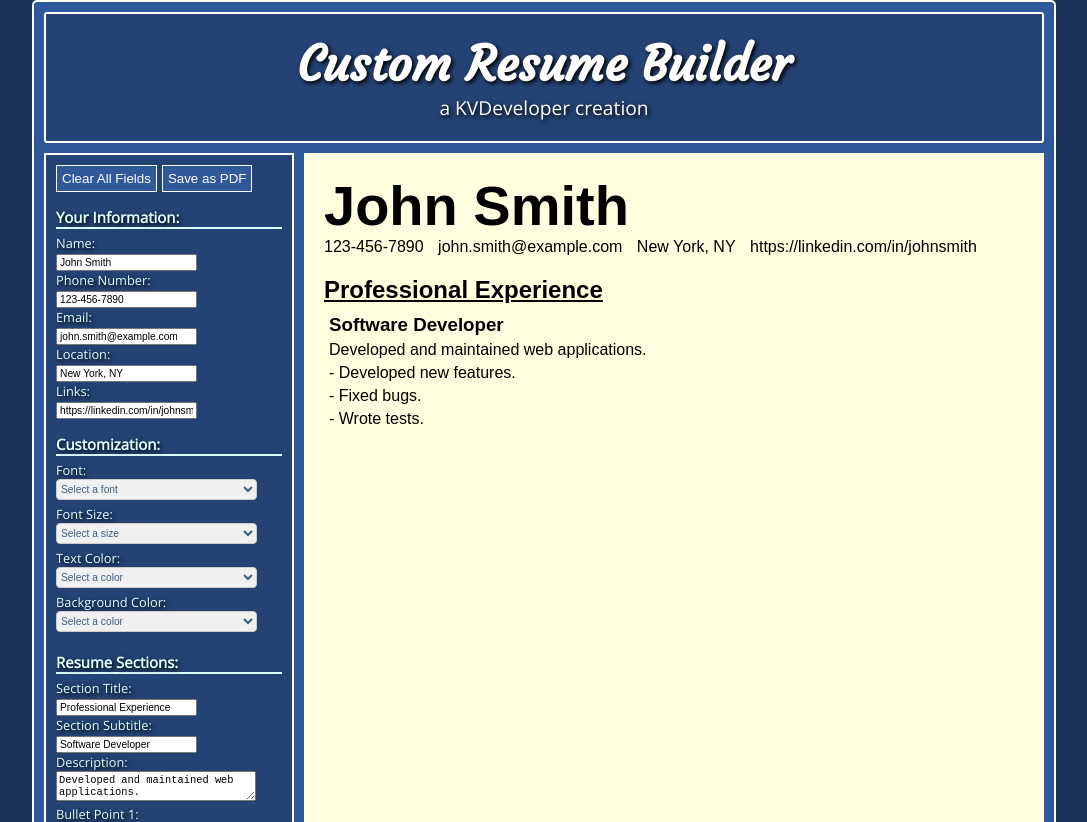
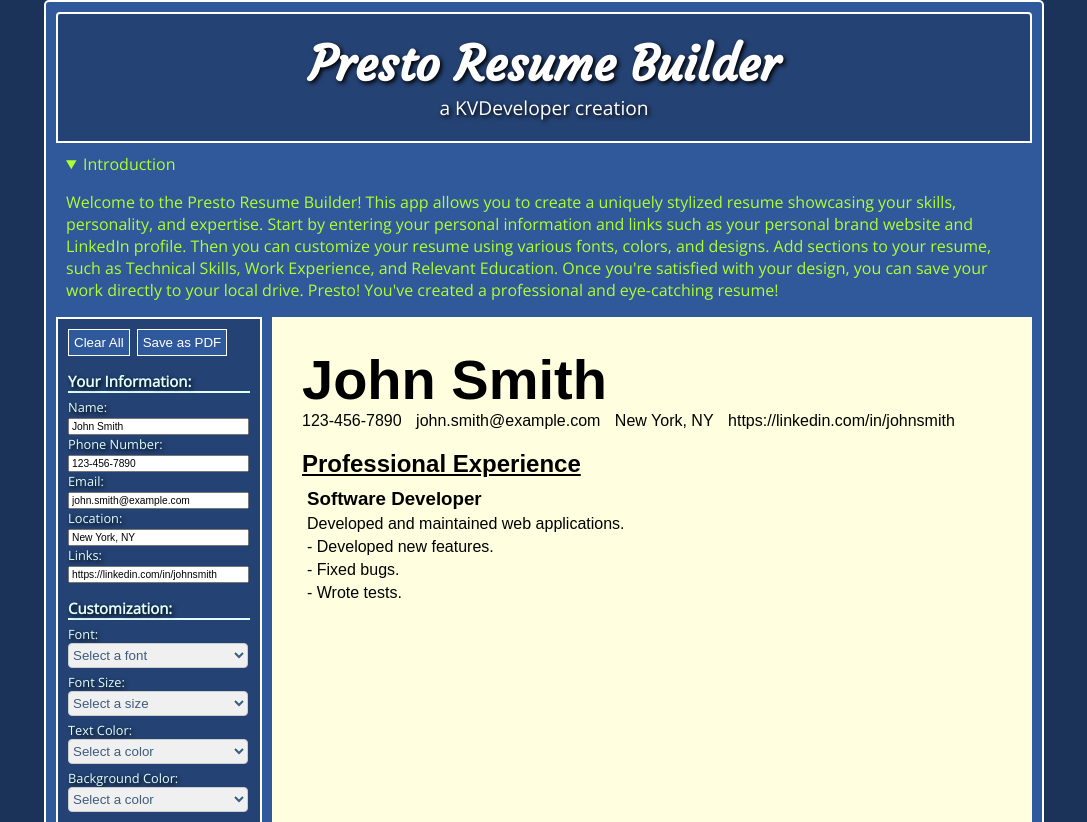
Before and after one commit to kvdcre8r/the-super-developer, a React (Create React App) app: page / in a window 1280 px wide. Shown: the top 822 px of the page, without its empty margins (96-1183 px from the left). Built offline with nearby package versions, Linux system fonts and the light colour scheme.

Commit message:
added intro section, changed title, and made a few other tweaks

```diff
--- a/public/index.html
+++ b/public/index.html
@@ -7,7 +7,7 @@
   <meta name="viewport" content="width=device-width, initial-scale=1" />
   <script src="https://cdnjs.cloudflare.com/ajax/libs/html2canvas/0.5.0-beta4/html2canvas.min.js"></script>
   <script src="https://cdnjs.cloudflare.com/ajax/libs/jspdf/2.3.1/jspdf.umd.min.js"></script>
-  <title>KVDeveloper's Resume Builder</title>
+  <title>Presto Resume Builder</title>
 </head>
 
 <body>
--- a/src/App.js
+++ b/src/App.js
@@ -1,14 +1,16 @@
 import React from "react";
 import GlobalStyles from "./GlobalStyles.style";
 import MainContent from "./Modules/MainContent";
+import Intro from "./Modules/Intro";
 import Header from "./Modules/Header";
-import Container from "./Modules/Container.style";
+import Container from "./Modules/MainContent.style";
 
 function App() {
   return (
     <Container>
       <GlobalStyles />
       <Header />
+      <Intro />
       <MainContent />
     </Container>
   );
--- a/src/GlobalStyles.style.js
+++ b/src/GlobalStyles.style.js
@@ -3,7 +3,7 @@ import { createGlobalStyle } from "styled-components";
 const GlobalStyles = createGlobalStyle`
     body {
         margin: 0 auto;
-        max-width: 1024px;
+        max-width: 1000px;
         background-color: #1c3359;
     }
 `;
--- a/src/Modules/Container.style.js
+++ /dev/null
@@ -1,35 +0,0 @@
-import styled from "styled-components";
-
-const Container = styled.div`
-  box-sizing: border-box;
-  background-color: #30599b;
-  border: 2px solid white;
-  border-radius: 5px;
-
-  @font-face {
-    font-family: "spyagency";
-    src: url(../../assets/spyagency.ttf);
-  }
-
-  @font-face {
-    font-family: "champion";
-    src: url(../../assets/champion.ttf);
-  }
-
-  @font-face {
-    font-family: "open-sans";
-    src: url(../../assets/OpenSans.ttf);
-  }
-
-  @font-face {
-    font-family: "courgette";
-    src: url(../../assets/courgette.ttf);
-  }
-
-  @font-face {
-    font-family: "josefin-sans";
-    src: url(../../assets/JosefinSans.ttf);
-  }
-`;
-
-export default Container;
--- a/src/Modules/Header.js
+++ b/src/Modules/Header.js
@@ -9,7 +9,8 @@ const HeaderStyle = styled.header`
   color: white;
   margin: 10px;
   border: 2px solid white;
-  border-radius: 3px;
+  border-top-left-radius: 4px;
+  border-top-right-radius: 4px;
   h1 {
     font-family: courgette;
     margin: 0;
@@ -24,7 +25,7 @@ const HeaderStyle = styled.header`
 function Header() {
   return (
     <HeaderStyle>
-      <h1>Custom Resume Builder</h1>
+      <h1>Presto Resume Builder</h1>
       <p>a KVDeveloper creation</p>
     </HeaderStyle>
   );
--- /dev/null
+++ b/src/Modules/Intro.js
@@ -0,0 +1,30 @@
+import styled from "styled-components";
+
+const IntroStyle = styled.div`
+  color: greenyellow;
+  font-family: open-sans;
+  padding: 0px 20px;
+`;
+
+function Intro() {
+  return (
+    <IntroStyle>
+      <details open>
+        <summary>Introduction</summary>
+        <p>
+          Welcome to the Presto Resume Builder! This app allows you to create a
+          uniquely stylized resume showcasing your skills, personality, and
+          expertise. Start by entering your personal information and links such
+          as your personal brand website and LinkedIn profile. Then you can
+          customize your resume using various fonts, colors, and designs. Add
+          sections to your resume, such as Technical Skills, Work Experience,
+          and Relevant Education. Once you're satisfied with your design, you
+          can save your work directly to your local drive. Presto! You've
+          created a professional and eye-catching resume!
+        </p>
+      </details>
+    </IntroStyle>
+  );
+}
+
+export default Intro;
--- a/src/Modules/MainContent.js
+++ b/src/Modules/MainContent.js
@@ -2,101 +2,26 @@ import React, { useState, useRef } from "react";
 import { jsPDF } from "jspdf";
 import "jspdf-autotable";
 import styled from "styled-components";
+import { MainStyle } from "./MainContent.style";
+import { FormStyle } from "./MainContent.style";
 import TargetComponent from "./Output";
 import html2canvas from "html2canvas";
-
-const MainStyle = styled.div`
-  font-family: arial;
-  margin: 10px;
-  color: black;
-  display: flex;
-  flex-direction: row;
-
-  h1 {
-    font-size: 3.5em;
-  }
-
-  @media screen and (max-width: 600px) {
-    flex-direction: column;
-  }
-`;
-
-const FormStyle = styled.div`
-  font-family: open-sans;
-  text-shadow: 2px 2px 4px #000000;
-  color: lightcyan;
-  background-color: #244273;
-  overflow-y: auto;
-  scrollbar-width: thin;
-  scrollbar-color: #244273 #f1f1f1;
-  width: 260px;
-  height: 90vh;
-  padding: 0px 0px 10px 10px;
-  border: 2px solid white;
-  font-size: 0.8em;
-  margin-right: 10px;
-
-  p {
-    margin: 0px;
-  }
-
-  h3 {
-    border-bottom: 2px solid lightcyan;
-    margin-bottom: 5px;
-    margin-right: 10px;
-  }
-
-  .resume-section {
-    padding-bottom: 20px;
-  }
-
-  input {
-    font-size: 0.8em;
-  }
-
-  textarea {
-    font-size: 1em;
-    width: 82%;
-  }
-
-  select {
-    color: rgb(62, 92, 126);
-    background-color: #f0f0f0;
-    border: 1px solid #ccc;
-    border-radius: 4px;
-    padding: 3px 5px 3px 0px;
-    margin-bottom: 5px;
-    font-size: 0.8em;
-    width: 85%;
-    &:focus {
-      outline: none;
-      border-color: #30599b;
-      background-color: white;
-    }
-  }
-
-  button {
-    background-color: #30599b;
-    color: white;
-    border: 1px solid white;
-    padding: 5px;
-    margin-top: 10px;
-    margin-right: 5px;
-    cursor: pointer;
-    &:hover {
-      background-color: #1c3359;
-    }
-  }
-`;
 
 const Option = styled.option``;
 
 const fontSizes = [
   {
     value: "8px",
+    label: "x-Small",
+    component: styled(Option)`
+      font-size: 8px;
+    `,
+  },
+  {
+    value: "10px",
     label: "Small",
     component: styled(Option)`
-      font-size: 8px;
+      font-size: 10px;
     `,
   },
   {
@@ -107,8 +32,15 @@ const fontSizes = [
     `,
   },
   {
+    value: "14px",
+    label: "Large",
+    component: styled(Option)`
+      font-size: 14px;
+    `,
+  },
+  {
     value: "16px",
-    label: "Large",
+    label: "x-Large",
     component: styled(Option)`
       font-size: 16px;
     `,
@@ -264,9 +196,6 @@ function saveAsPDF() {
   });
 }
 
-
-
-
 const MainContent = () => {
   const [fontSize, setFontSize] = useState("");
   const [bgColor, setBgColor] = useState("");
@@ -379,7 +308,7 @@ const MainContent = () => {
         <FormStyle>
           <div>
             <button type="button" onClick={clearFields}>
-              Clear All Fields
+              Clear All
             </button>
             <button type="button" onClick={saveAsPDF}>
               Save as PDF
--- /dev/null
+++ b/src/Modules/MainContent.style.js
@@ -0,0 +1,119 @@
+import styled from "styled-components";
+
+export const MainStyle = styled.div`
+  font-family: arial;
+  margin: 10px;
+  color: black;
+  display: flex;
+  flex-direction: row;
+
+  h1 {
+    font-size: 3.5em;
+  }
+
+  @media screen and (max-width: 600px) {
+    flex-direction: column;
+  }
+`;
+
+export const FormStyle = styled.div`
+  font-family: open-sans;
+  text-shadow: 2px 2px 4px #000000;
+  color: lightcyan;
+  background-color: #244273;
+  overflow-y: auto;
+  scrollbar-width: thin;
+  scrollbar-color: #244273 #f1f1f1;
+  width: 250px;
+  height: 90vh;
+  padding: 0px 0px 10px 10px;
+  border: 2px solid white;
+  font-size: 0.8em;
+  margin-right: 10px;
+
+  p {
+    margin: 0px;
+  }
+
+  h3 {
+    border-bottom: 2px solid lightcyan;
+    margin-bottom: 5px;
+    margin-right: 10px;
+  }
+
+  .resume-section {
+    padding-bottom: 20px;
+  }
+
+  input {
+    font-size: 0.8em;
+    width: 90%;
+  }
+
+  textarea {
+    font-size: 1em;
+    width: 91%;
+  }
+
+  select {
+    color: rgb(62, 92, 126);
+    background-color: #f0f0f0;
+    border: 1px solid #ccc;
+    border-radius: 4px;
+    padding: 3px 5px 3px 0px;
+    margin-bottom: 5px;
+    width: 94%;
+    &:focus {
+      outline: none;
+      border-color: #30599b;
+      background-color: white;
+    }
+  }
+
+  button {
+    background-color: #30599b;
+    color: white;
+    border: 1px solid white;
+    padding: 5px;
+    margin-top: 10px;
+    margin-right: 7px;
+    cursor: pointer;
+    &:hover {
+      background-color: #1c3359;
+    }
+  }
+`;
+
+const Container = styled.div`
+  box-sizing: border-box;
+  background-color: #30599b;
+  border: 2px solid white;
+  border-radius: 5px;
+
+  @font-face {
+    font-family: "spyagency";
+    src: url(../../assets/spyagency.ttf);
+  }
+
+  @font-face {
+    font-family: "champion";
+    src: url(../../assets/champion.ttf);
+  }
+
+  @font-face {
+    font-family: "open-sans";
+    src: url(../../assets/OpenSans.ttf);
+  }
+
+  @font-face {
+    font-family: "courgette";
+    src: url(../../assets/courgette.ttf);
+  }
+
+  @font-face {
+    font-family: "josefin-sans";
+    src: url(../../assets/JosefinSans.ttf);
+  }
+`;
+
+export default Container;
--- a/src/Modules/Output.js
+++ b/src/Modules/Output.js
@@ -1,7 +1,8 @@
 import React from "react";
 import styled from "styled-components";
 const CustomStyle = styled.div`
-  padding: 10px;
+  padding: 20px;
+  size: A4;
   width: 700px;
   height: 1000px;
   h1 {
```
